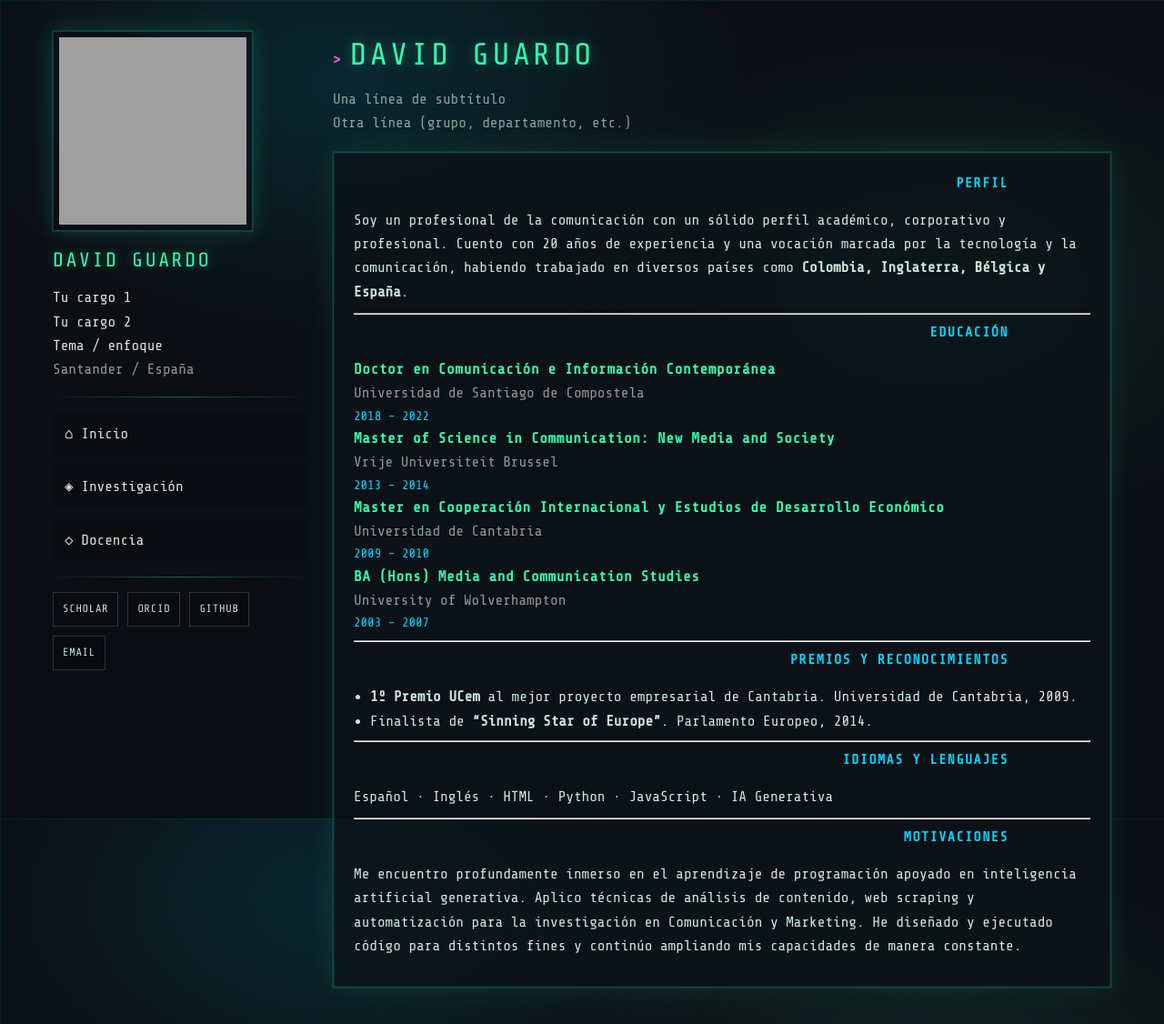
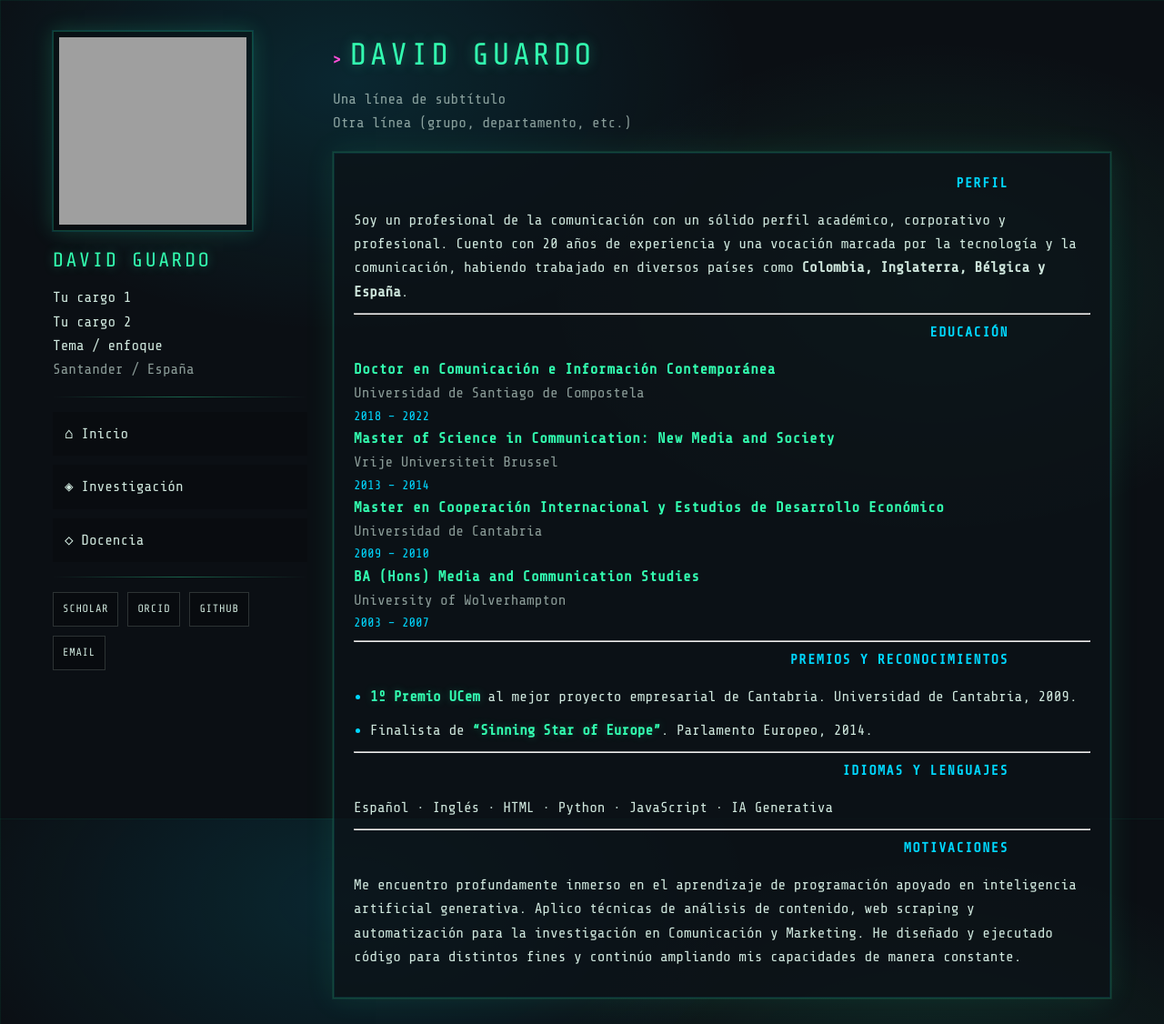
Before and after one commit to guardovich/guardovich.github.io, a Jekyll site: the page built from index.md, in a window 1280 px wide. Shown: the whole page at 91% size. Built offline with Jekyll 4.4.1, drawn with Linux system fonts in a browser that asks for light colours; grey boxes are pictures that could not be loaded.

Commit message:
Update index.md

```diff
--- a/index.md
+++ b/index.md
@@ -46,7 +46,7 @@ países como <strong>Colombia, Inglaterra, Bélgica y España</strong>.
 
 <h2 class="cv-title">Premios y Reconocimientos</h2>
 
-<ul class="cv-list">
+<ul class="cv-list cv-list--neon">
   <li><strong>1º Premio UCem</strong> al mejor proyecto empresarial de Cantabria. Universidad de Cantabria, 2009.</li>
   <li>Finalista de <strong>“Sinning Star of Europe”</strong>. Parlamento Europeo, 2014.</li>
 </ul>
```
